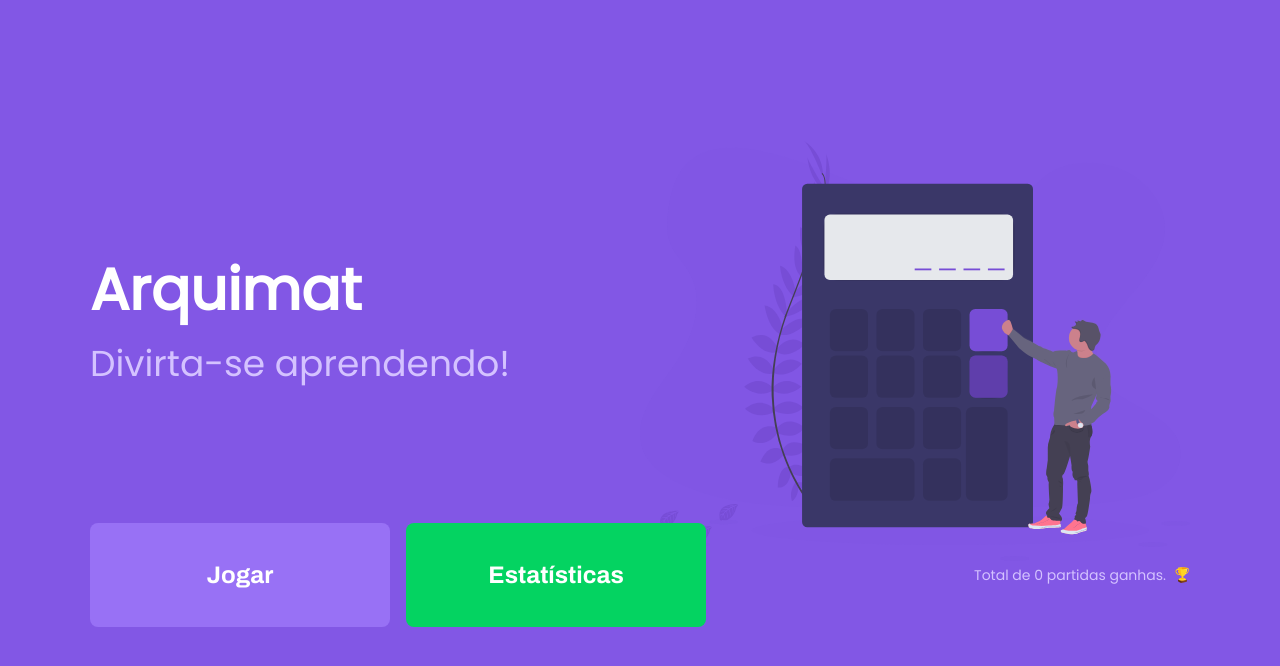
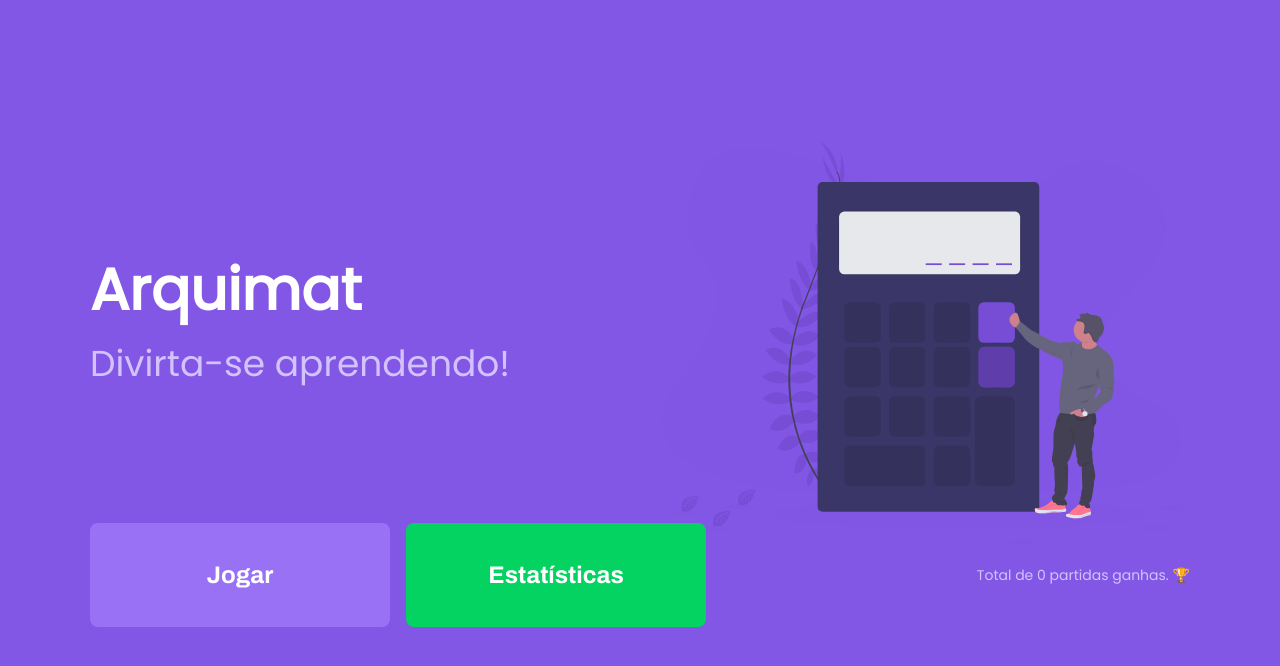
Before and after one commit to Mikael-R/arquimat, a React (Create React App) app: page / in a window 1280 px wide. Shown: the top 666 px of the page. Built offline with nearby package versions, Linux system fonts and the light colour scheme.

Commit message:
perf: ⚡️ exchanging images for hexadecimal icons

```diff
--- a/src/pages/Landing/index.tsx
+++ b/src/pages/Landing/index.tsx
@@ -1,7 +1,6 @@
 import React, { ReactElement } from 'react';
 import { Link } from 'react-router-dom';
 
-import trophyImg from '../../assets/icons/trophy.svg';
 import landing1Img from '../../assets/landing-1.svg';
 import landing2Img from '../../assets/landing-2.svg';
 import landing3Img from '../../assets/landing-3.svg';
@@ -43,8 +42,7 @@ function Landing(): ReactElement {
         <span className="total-wins">
           Total de
           {` ${localStorage.getItem('wins') || 0} `}
-          partidas ganhas.
-          <img src={trophyImg} alt="Troféu" />
+          partidas ganhas. &#x1F3C6;
         </span>
       </div>
     </div>
--- a/src/pages/Landing/styles.css
+++ b/src/pages/Landing/styles.css
@@ -19,7 +19,7 @@
 }
 
 .game-image {
-  width: 100%;
+  width: 96%;
 }
 
 .logo-container {
@@ -58,9 +58,6 @@
 .buttons-container a:first-child {
   margin-right: 1.6rem;
 }
-.buttons-container a img {
-  margin-right: 2.4rem;
-}
 .buttons-container a.start-party {
   background: var(--color-primary-lighter);
 }
@@ -80,9 +77,6 @@
   display: flex;
   align-items: center;
   justify-content: center;
-}
-.total-wins img {
-  margin-left: 0.8rem;
 }
 
 @media (min-width: 1100px) {
--- a/src/pages/PlayerStatus/index.tsx
+++ b/src/pages/PlayerStatus/index.tsx
@@ -1,7 +1,6 @@
 /* eslint-disable operator-linebreak */
 import React, { ReactElement } from 'react';
 
-import purpleHeartIcon from '../../assets/icons/purple-heart.svg';
 import LabelKeyValue from '../../components/LabelKeyValue';
 import PageHeader from '../../components/PageHeader';
 import timeSince from '../../tools/timeSince';
@@ -77,9 +76,7 @@ function PlayerStatus(): ReactElement {
 
         <footer>
           <p>
-            Feito com
-            <img src={purpleHeartIcon} alt="Coração roxo" />
-            por
+            Feito com &#x1F49C; por
             <a href="https://mikael-r.github.io/contact/">Mikael</a>
           </p>
         </footer>
```
Also changed, not shown: src/assets/icons/purple-heart.svg (deleted), src/assets/icons/trophy.svg (deleted).
